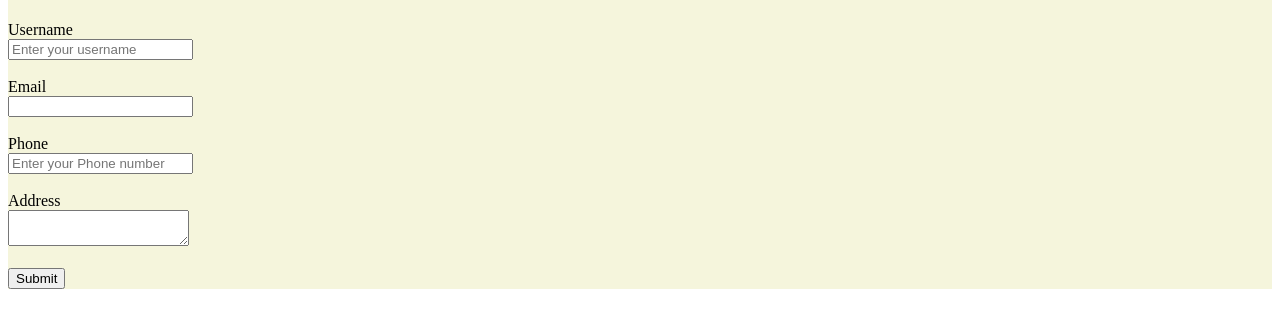
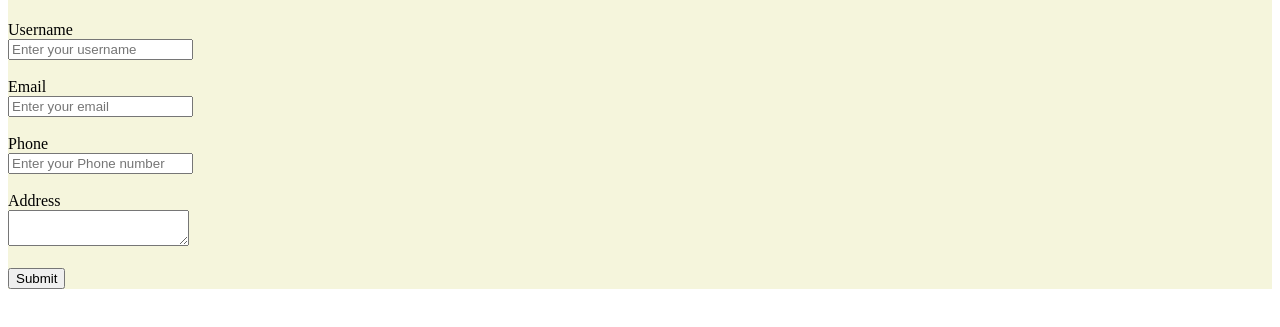
Before and after one commit to hadrihl/abclearningcenter, a plain HTML site: page leadgeneration.html in a window 1280 px wide. Shown: the part 59-386 px from the top of the page. Drawn offline with nearby package versions, Linux system fonts and the light colour scheme.

Commit message:
Added placeholder for email input.

```diff
--- a/leadgeneration.html
+++ b/leadgeneration.html
@@ -22,7 +22,7 @@
             <input type="text" name="name" placeholder="Enter your username"><br><br>
 
             <label>Email</label><br>
-            <input type="email" name="email" placehoder="Enter your email"><br><br>
+            <input type="email" name="email" placeholder="Enter your email"><br><br>
 
             <label>Phone</label><br>
             <input type="number" name="phone" placeholder="Enter your Phone number"><br><br>
```
